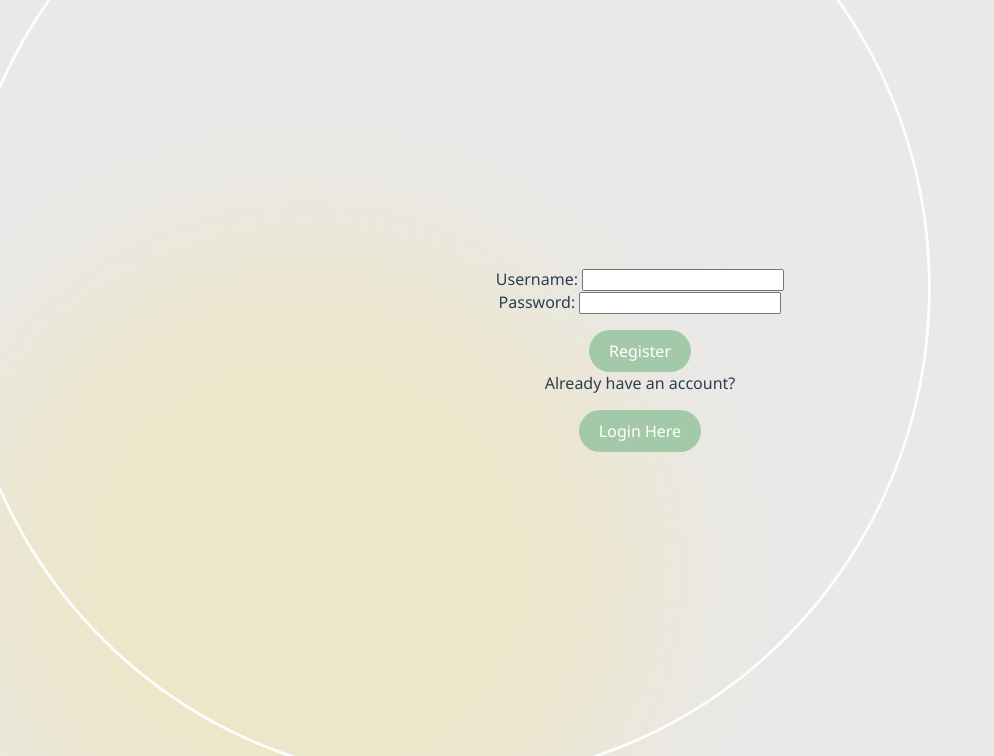
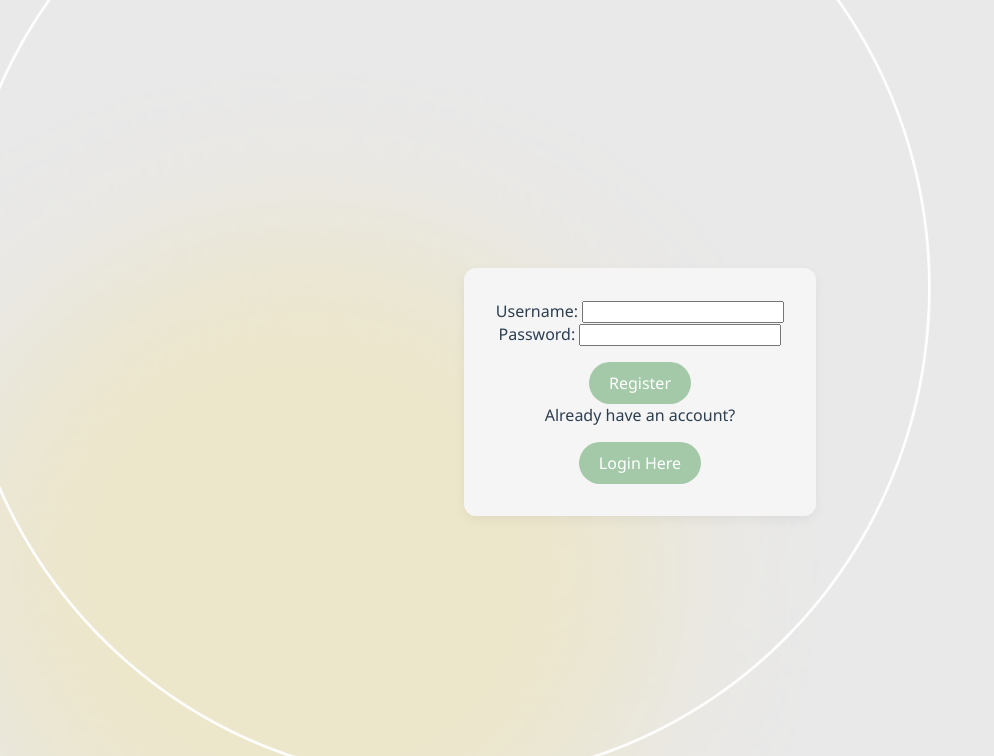
Before and after one commit to Floridaked/Agile-Dev-Project, a Flask app: page /register in a window 1280 px wide. Shown: the top 756 px of the page, without its empty margins (0-994 px from the left). Run offline with Flask 3, Linux system fonts and the light colour scheme.

Commit message:
changes to log in and register

```diff
--- a/static/css/style.css
+++ b/static/css/style.css
@@ -776,3 +776,23 @@ main {
 .hidden {
   display: none;
 }
+
+  .login-container {
+    max-width: 700px;
+    margin: 4rem auto 0;
+    padding: 2rem;
+    background-color: whitesmoke;
+    border-radius: 12px;
+    box-shadow: 0 4px 12px rgba(0, 0, 0, 0.05);
+    text-align: center;
+  }
+
+  .register-container {
+    max-width: 700px;
+    margin: 4rem auto 0;
+    padding: 2rem;
+    background-color: whitesmoke;
+    border-radius: 12px;
+    box-shadow: 0 4px 12px rgba(0, 0, 0, 0.05);
+    text-align: center;
+  }
--- a/templates/login.html
+++ b/templates/login.html
@@ -8,6 +8,7 @@
 </head>
 
 <body class="log-in">
+  <main class="login-container">
   <div class="vert">
   <form method="post">
     Username: <input name="username"><br>
@@ -19,6 +20,6 @@
     <p>Don't have an account?</p>
     <button type="submit">Register Here</button>
   </form>
-
+</main>
 </body>
 </html>
--- a/templates/register.html
+++ b/templates/register.html
@@ -8,6 +8,7 @@
   </head>
 
   <body class="register">
+    <main class="register-container">
     <form method="post">
       Username: <input name="username"><br>
       Password: <input type="password" name="password"><br>
@@ -17,5 +18,6 @@
     <p>Already have an account?</p>
     <button type="submit">Login Here</button>
     </form>
+    </main>
   </body>
   </html>
```
